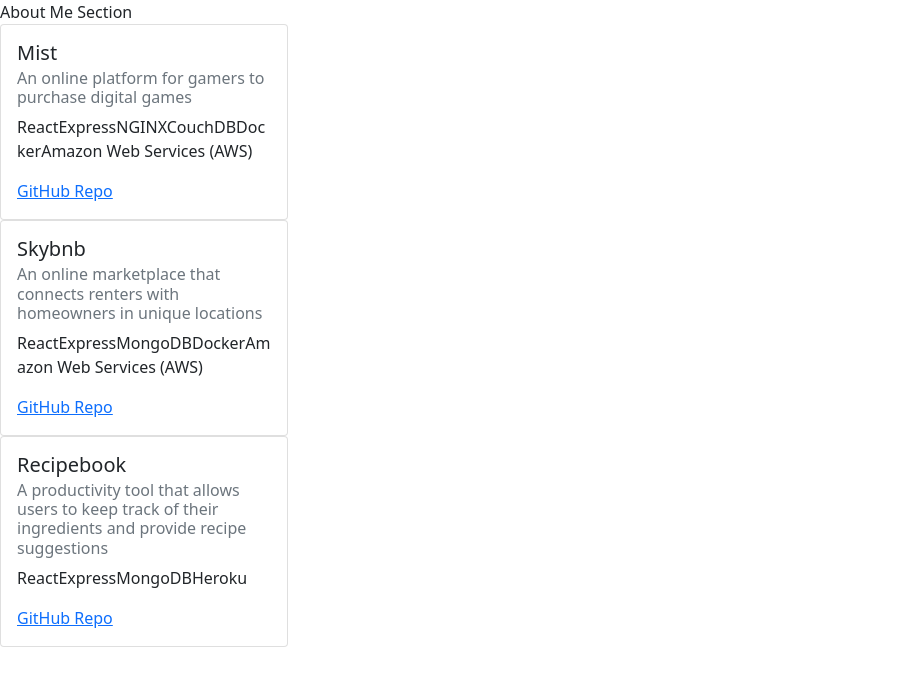
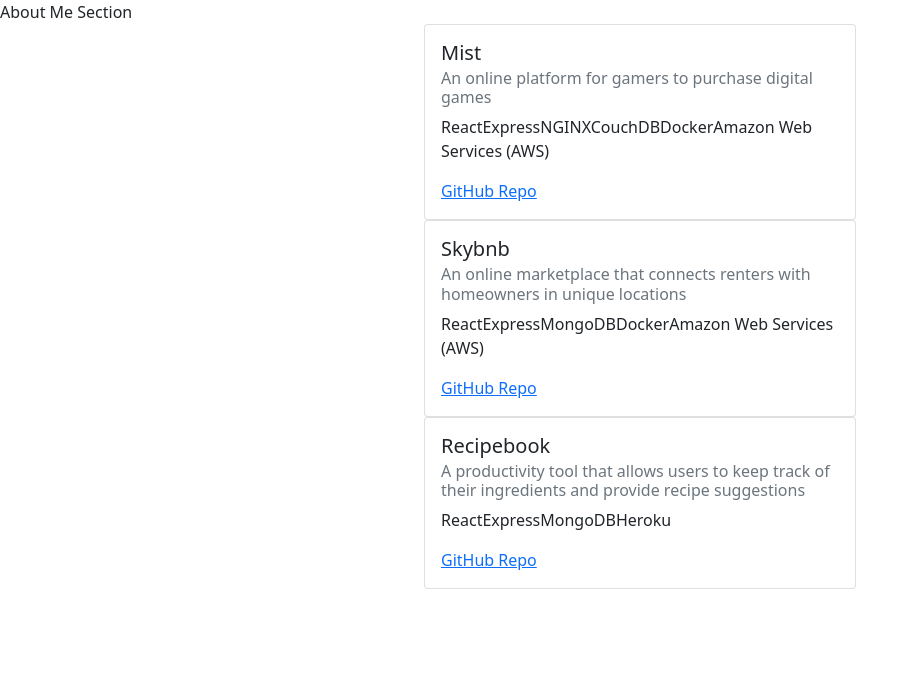
Before and after one commit to maxmilpro/portfolio, a React app: page / in a window 1280 px wide. Shown: the top 686 px of the page, without its empty margins (0-919 px from the left). Built offline with nearby package versions, Linux system fonts and the light colour scheme.

Commit message:
Center Application Cards

```diff
--- a/client/components/Application.jsx
+++ b/client/components/Application.jsx
@@ -4,7 +4,7 @@
 const Application = ({ app }) => {
   const { title, description, technology, githubURL, image } = app;
   return (
-      <Card style={{ width: '18rem' }}>
+      <Card style={{ width: '27rem', margin: 'auto' }}>
         <Card.Body>
           <Card.Title>{title}</Card.Title>
           <Card.Subtitle className="mb-2 text-muted">{description}</Card.Subtitle>
```
